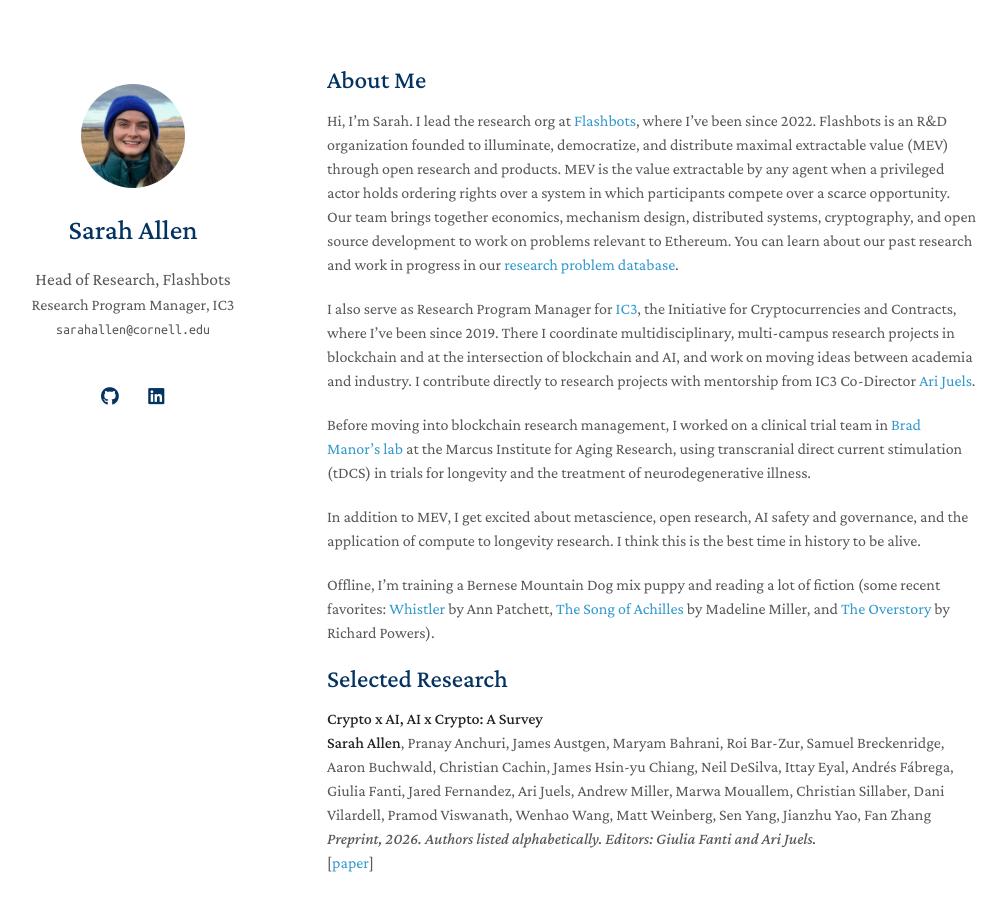
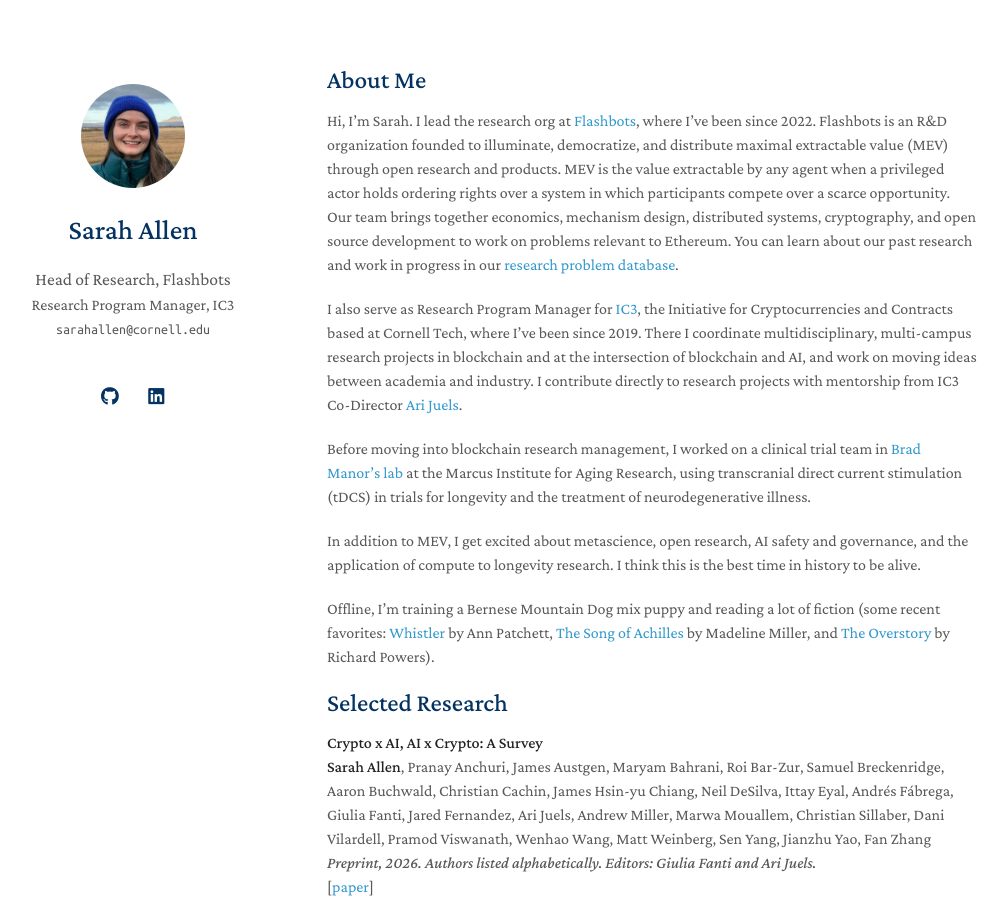
Before and after one commit to Bandeirainveste/bandeirainveste.github.io, a Jekyll site: the page built from index.md, in a window 1280 px wide and 900 px high. Shown: the whole window, without its empty margins (143-1151 px from the left). Built offline with Jekyll 4.4.1, drawn with Linux system fonts in a browser that asks for light colours; a style sheet for code colours, icons or effects is not loaded; our own code applies the rules of GitHub Pages for plain Markdown files.

Commit message:
Update index.md

```diff
--- a/index.md
+++ b/index.md
@@ -15,7 +15,7 @@
 [research problem database](https://www.flashbots.net/research-database).
 
 I also serve as Research Program Manager for [IC3](https://www.initc3.org/), the
-Initiative for Cryptocurrencies and Contracts, where I've been since 2019. There
+Initiative for Cryptocurrencies and Contracts based at Cornell Tech, where I've been since 2019. There
 I coordinate multidisciplinary, multi-campus research projects in blockchain and
 at the intersection of blockchain and AI, and work on moving ideas between
 academia and industry. I contribute directly to research projects with mentorship
```
